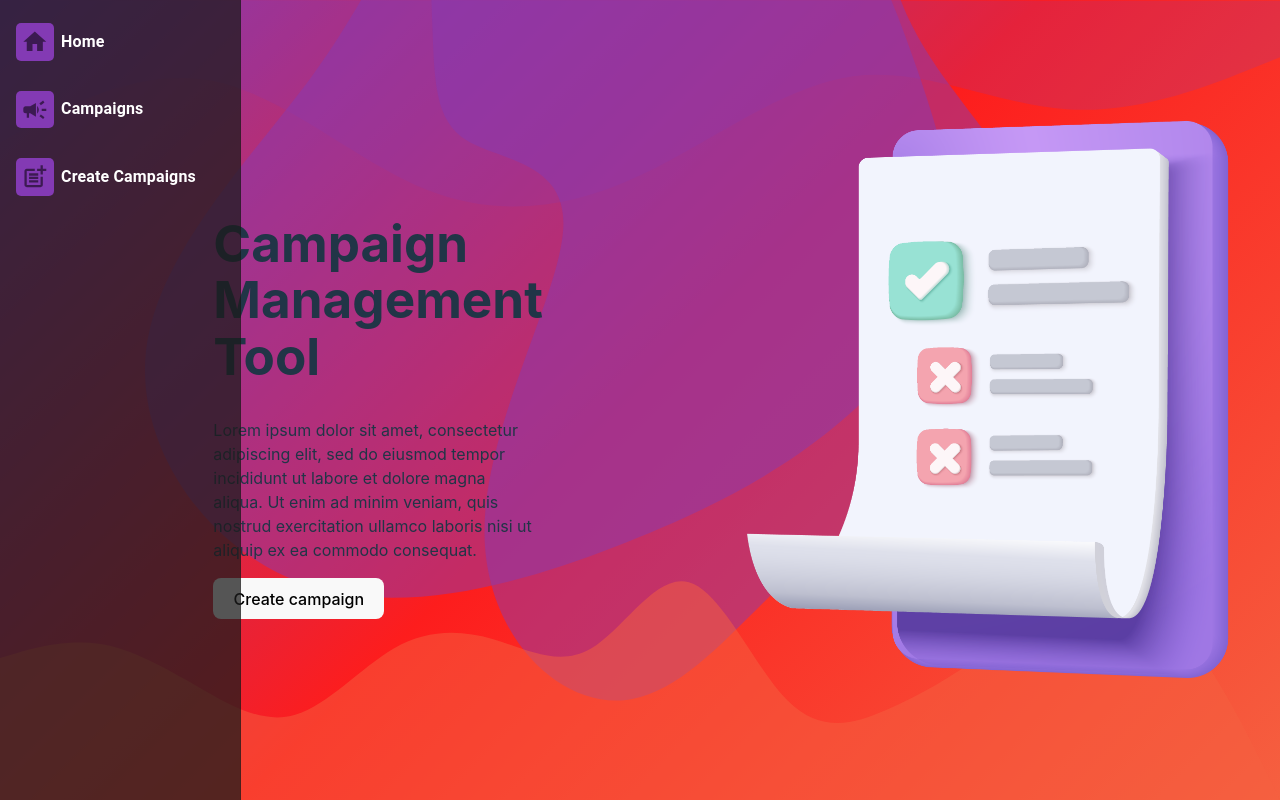
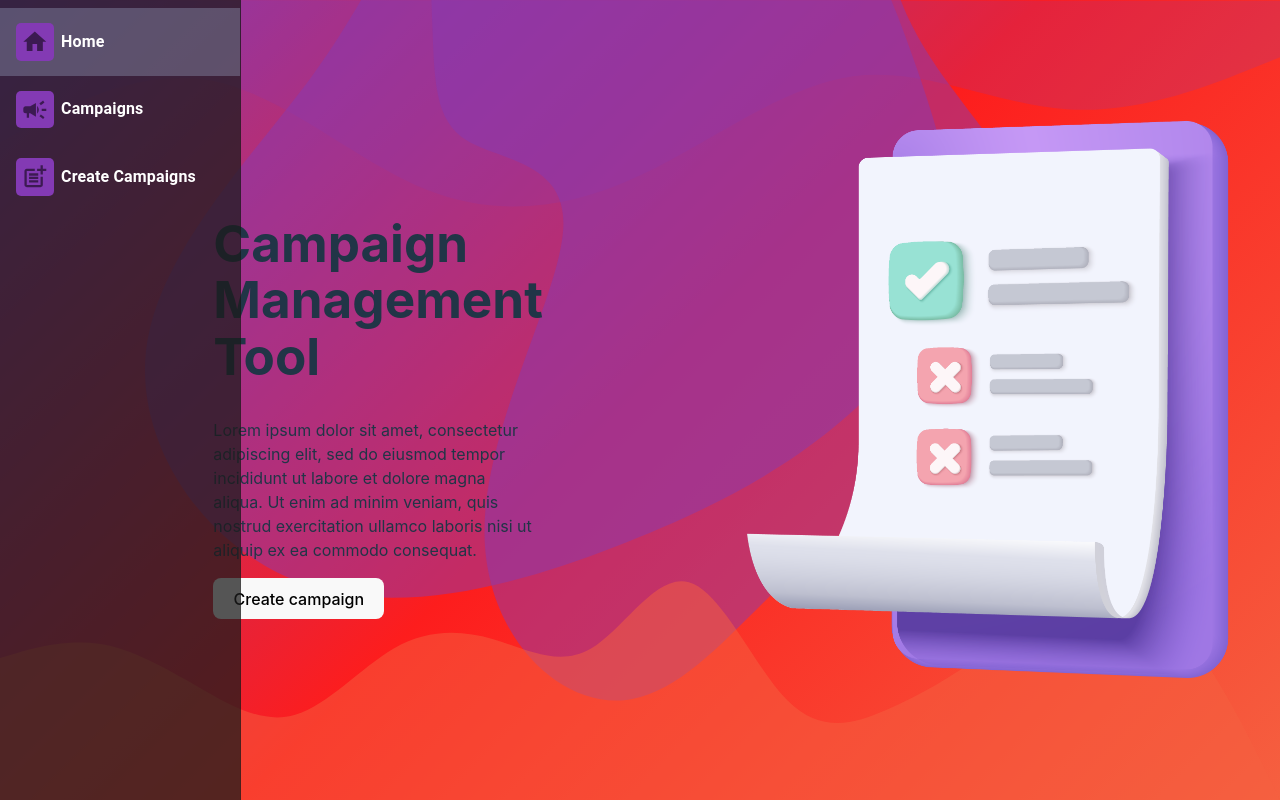
Before and after one commit to deimar10/campaign-management-tool, a React (Vite) app: page / in a window 1280 px wide. Built offline with nearby package versions, Linux system fonts and the light colour scheme; no server answers.

Commit message:
Updated home & sidebar

```diff
--- a/src/components/Sidebar.jsx
+++ b/src/components/Sidebar.jsx
@@ -29,7 +29,7 @@ const Sidebar = () => {
       <List>
         <ListItem
             onClick={handleHome}
-            className={location.pathname === "/home" ? "current" : ""}
+            className={location.pathname === "/" ? "current" : ""}
         >
             <ListItemIcon>
                 <HomeIcon />
--- a/src/pages/Home.jsx
+++ b/src/pages/Home.jsx
@@ -6,8 +6,16 @@ import secondBlob from '/assets/blob_2.svg';
 import wave from '/assets/wave.svg';
 import secondWave from '/assets/wave_2.svg';
 import clipboard from '/assets/vecteezy_purple-clipboard.png';
+import { useNavigate } from 'react-router-dom';
 
 function Home() {
+
+    const navigate = useNavigate();
+
+    const handleCreateCampaigns = () => {
+        navigate(`/create-campaigns`);
+    }
+
     return (
         <div style={{ display: "flex", height: "100%" }}>
             <Sidebar />
@@ -19,7 +27,7 @@ function Home() {
                         <p>Lorem ipsum dolor sit amet, consectetur adipiscing elit, sed do eiusmod tempor incididunt ut labore et
                         dolore magna aliqua. Ut enim ad minim veniam, quis nostrud exercitation ullamco laboris nisi ut aliquip ex ea commodo consequat.
                         </p>
-                        <button>Create campaign</button>
+                        <button onClick={handleCreateCampaigns}>Create campaign</button>
                     </div>
                     <div className="col">
                         <img className="clipboard" src={clipboard} alt="clipboard" />
```
